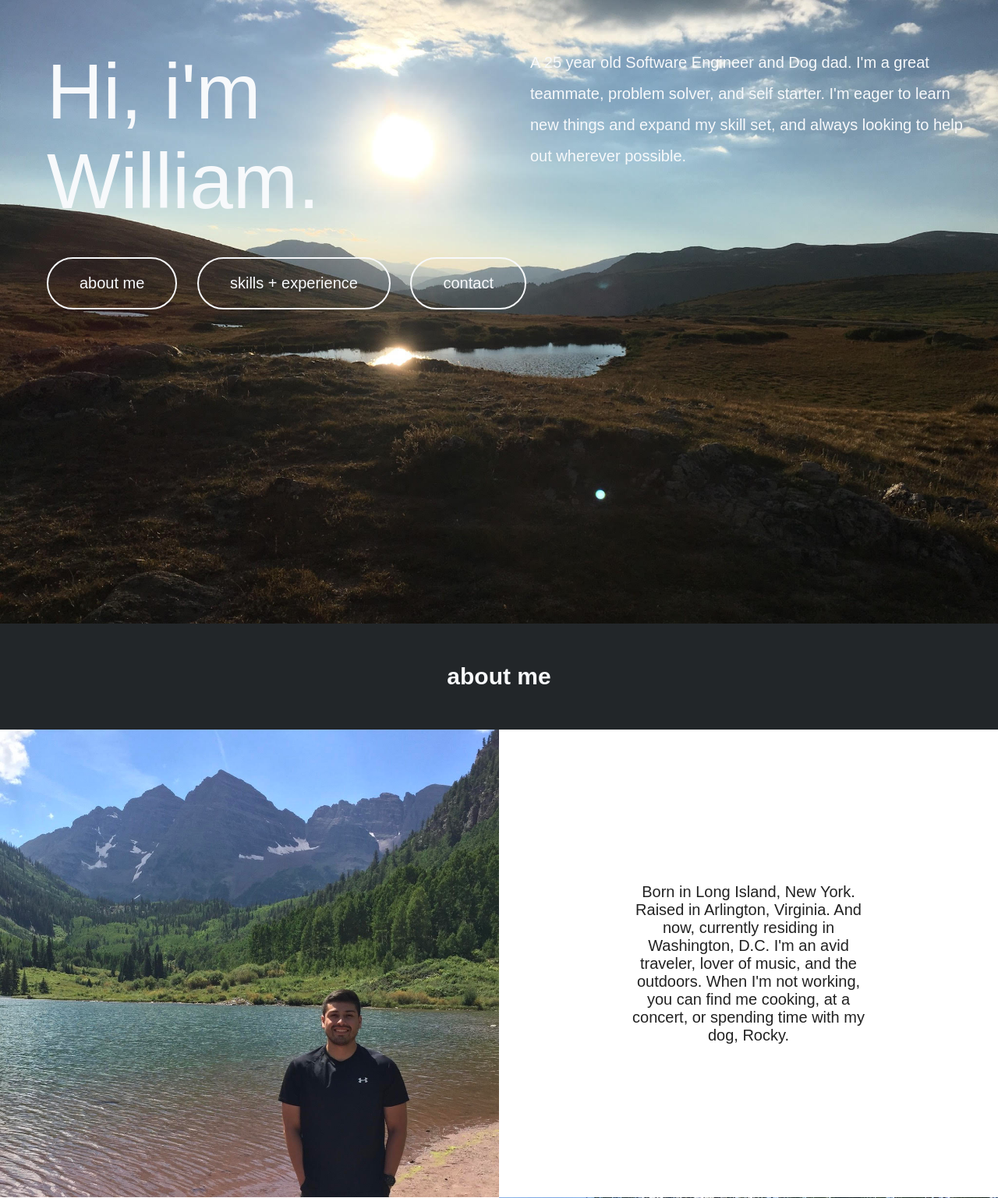
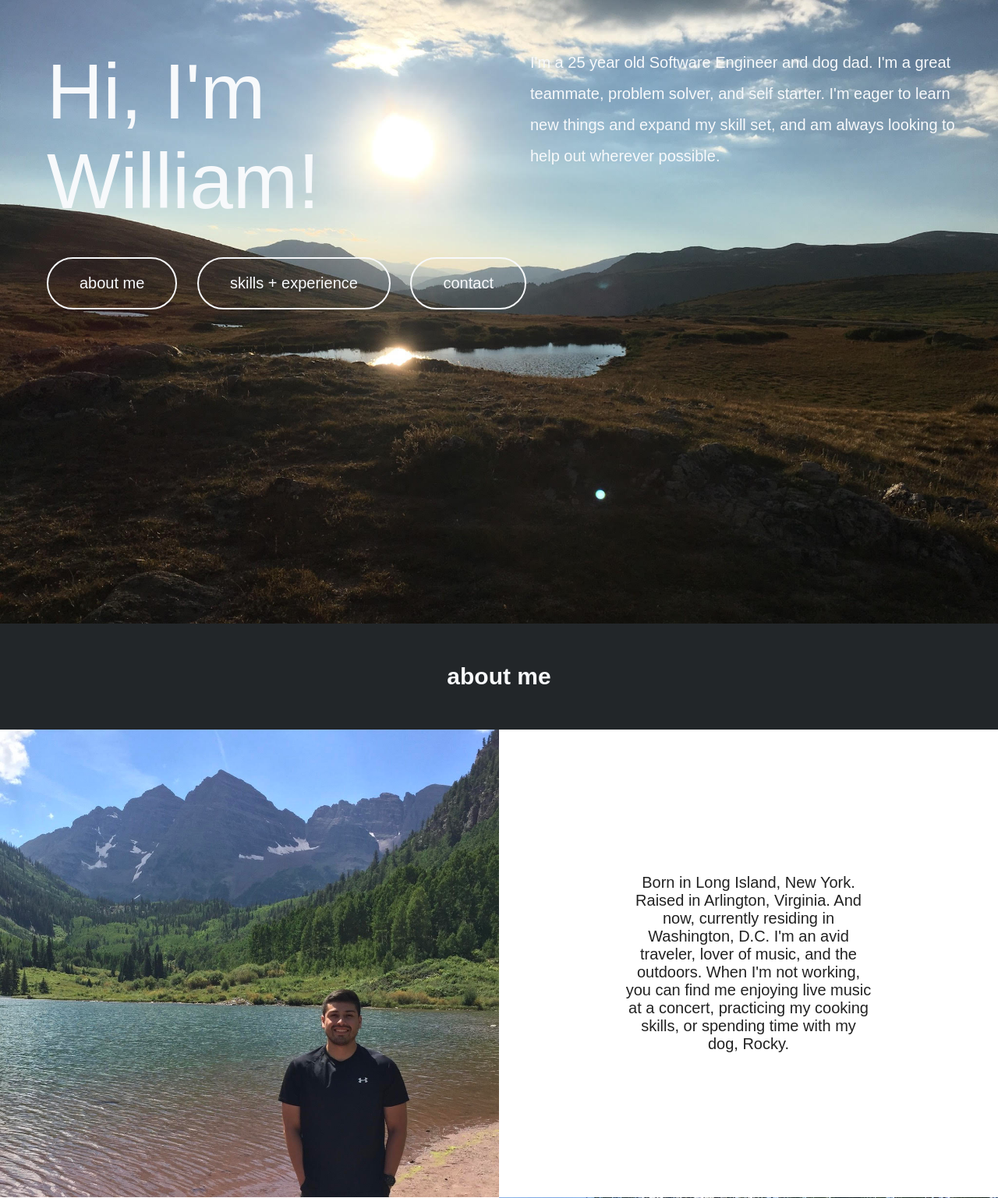
Before and after one commit to andrade16/personal-website, a PHP site: page /src/index.html in a window 1280 px wide. Shown: the top 1537 px of the page at 78% size. Run offline with PHP 8.4, Linux system fonts and the light colour scheme; some libraries are stand-ins or nearby versions; some web fonts are replaced.

Commit message:
fixing misc. errors

```diff
--- a/src/index.html
+++ b/src/index.html
@@ -83,11 +83,11 @@
 <div id="container">
     <div id="section-one">
         <section id="two-column" class="clearfix">
-            <p id="intro">Hi, i'm William.</p>
+            <p id="intro">Hi, I'm William!</p>
             <p id="intro-statement">
-                A 25 year old Software Engineer and Dog dad.
+                I'm a 25 year old Software Engineer and dog dad.
                 I'm a great teammate, problem solver, and self starter.
-                I'm eager to learn new things and expand my skill set, and always looking to help out wherever possible.
+                I'm eager to learn new things and expand my skill set, and am always looking to help out wherever possible.
             </p>
 
             <nav id="nav-bar">
@@ -105,7 +105,9 @@
             <div>
                 <p>
                     Born in Long Island, New York. Raised in Arlington, Virginia. And now, currently residing in Washington, D.C.
-                    I'm an avid traveler, lover of music, and the outdoors. When I'm not working, you can find me cooking, at a concert, or spending time with my dog, Rocky.
+                    I'm an avid traveler, lover of music, and the outdoors.
+                    When I'm not working, you can find me enjoying live music at a concert,
+                    practicing my cooking skills, or spending time with my dog, Rocky.
                 </p>
             </div>
         </div>
@@ -114,9 +116,11 @@
             <div class="about-pic-two"></div>
             <div>
                 <p>
-                    I'm a UVa graduate (go hoos) with a B.A. degree in Computer Science and will be relocating to Atlanta, Georgia.
+                    I'm a UVa graduate (go hoos) with a Bachelor of Arts degree in Computer Science.
+                    I will be relocating to Atlanta, Georgia to start the next chapter of my career.
                     I love the functional side of engineering, but also enjoy designing an intuitive user interface.
-                    My desires are to work on a product that makes a positive difference for its consumers and to work with an awesome team!
+                    My desires are to work on a product that makes a positive difference for its consumers,
+                    and to work with an awesome team!
                 </p>
             </div>
         </div>
@@ -128,9 +132,10 @@
             <div class="skills-pic-one"></div>
             <div>
                 <p>
-                    I have experience with a variety of programming languages and frameworks. In college, I worked primarily with Java and Python.
+                    I have experience with a variety of programming languages and frameworks. In college,
+                    I worked primarily with Java and Python.
                     My first full time job introduced me to C# and .NET, where I helped maintain a Windows Form Application.
-                    Most recently, I've been working on a government web app using
+                    Most recently, I've been working on a government web application using
                     <a href="https://facebook.github.io/react/" target="_blank"><b>React</b></a>  and
                      <a href="http://redux.js.org/" target="_blank"><b>Redux</b></a>.
                 </p>
@@ -157,10 +162,11 @@
         <div>
             <div class="contact-img"></div>
             <div id="contact-content">
-                <p>You can reach me through <a href="mailto:andrade.william61@gmail.com"><b>email</b></a>.
+                <p>
+                    You can reach me through <a href="mailto:andrade.william61@gmail.com"><b>email</b></a>.
                     Check out my projects on <a href="https://gitlab.com/users/william.andrade/projects" target="_blank"><b>GitLab,</b></a>
-                    and connect with me on <a href="https://www.linkedin.com/in/william-andrade" target="_blank"><b>LinkedIn</b></a>.
-                    I'm looking forward to hearing from you!
+                    and feel free to add me on <a href="https://www.linkedin.com/in/william-andrade" target="_blank"><b>LinkedIn</b></a>.
+                    I'm looking forward to connecting with you!
                 </p>
             </div>
         </div>
--- a/style.css
+++ b/style.css
@@ -176,14 +176,14 @@ section div:nth-of-type(even) div {
 }
 
 .skills-pic-two {
-    background-image: url('./img/IMG_0195.JPG');
+    background-image: url('./img/me_colorado_7.jpg');
     background-size: cover;
     background-repeat: no-repeat;
     background-position: center;
 }
 
 .contact-img {
-    background: url('./img/rocky_1.jpg');
+    background: url('./img/rocky_smiling.jpg');
     background-size: cover;
     background-repeat: no-repeat;
     background-position: center top;
```
Also changed, not shown: img/IMG_0195.JPG (deleted), img/me_colorado_7.jpg (added), img/rocky_1.jpg (deleted), img/rocky_smiling.jpg (added).
